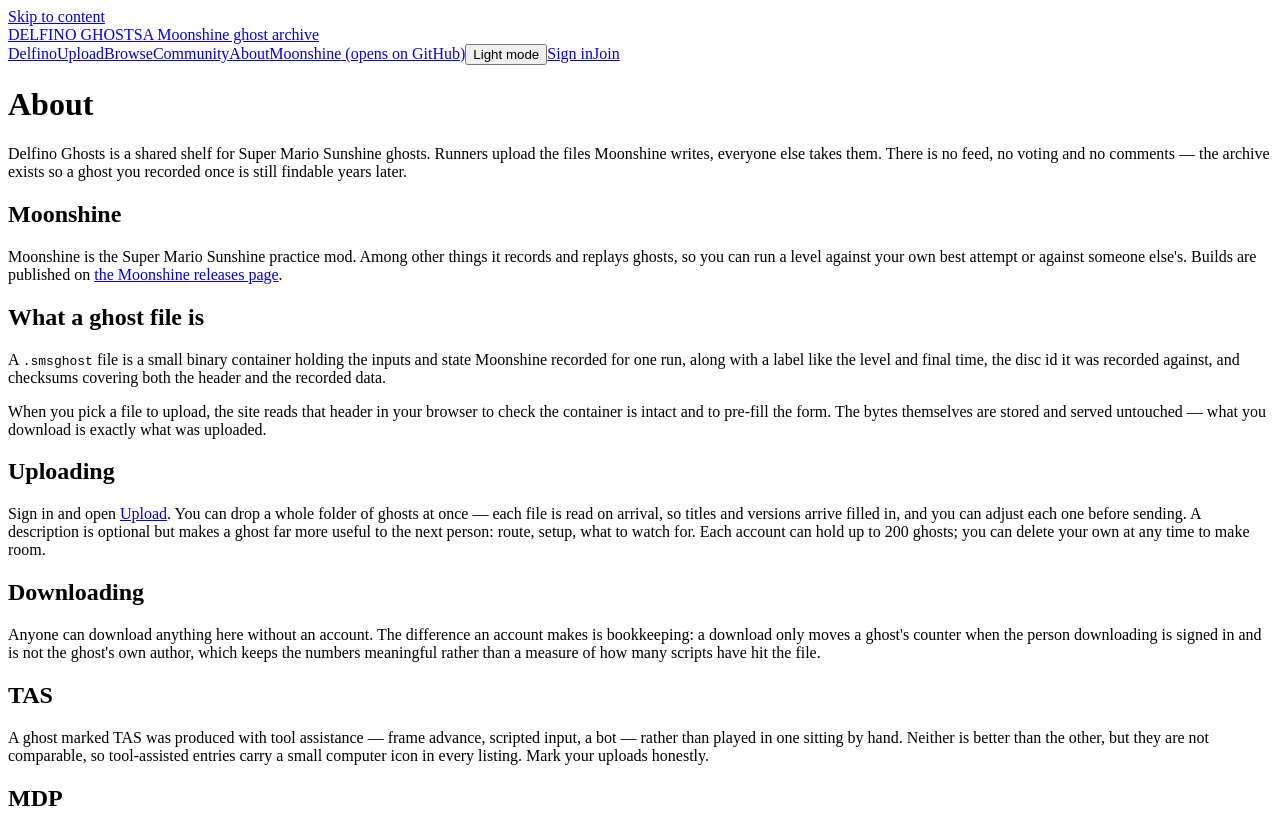
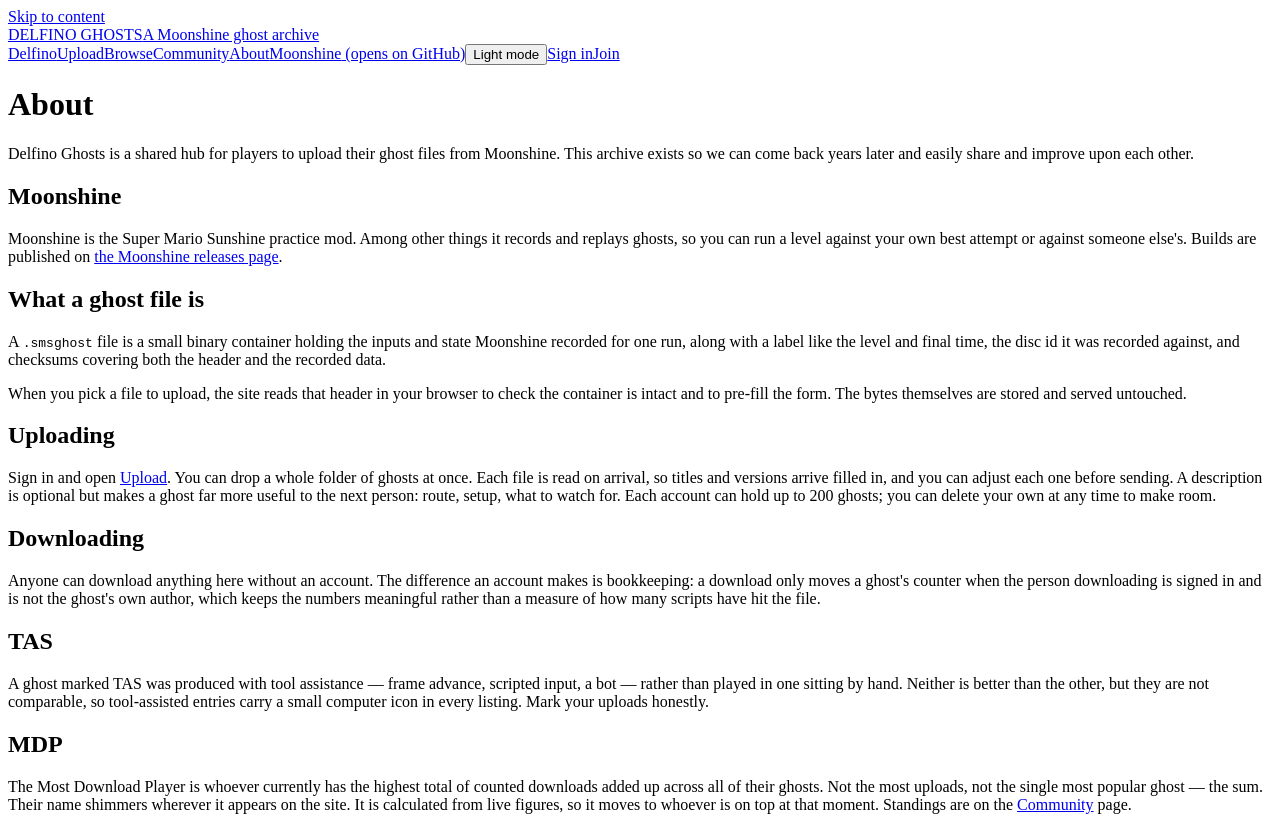
Before and after one commit to Zeldocto/delfino-ghosts, a React (Vite) app: page /about in a window 1280 px wide. Shown: the top 816 px of the page. Built offline with nearby package versions, Linux system fonts and the light colour scheme; no server answers; the HTML template or start-up script is replaced by a standard one.

Commit message:
Revise About page description for Delfino Ghosts
Updated the description of Delfino Ghosts for clarity and conciseness.

```diff
--- a/src/pages/About.tsx
+++ b/src/pages/About.tsx
@@ -11,9 +11,7 @@
 
       <div className="prose" style={{ marginTop: 16 }}>
         <p>
-          Delfino Ghosts is a shared shelf for Super Mario Sunshine ghosts. Runners upload the files
-          Moonshine writes, everyone else takes them. There is no feed, no voting and no comments —
-          the archive exists so a ghost you recorded once is still findable years later.
+          Delfino Ghosts is a shared hub for players to upload their ghost files from Moonshine. This archive exists so we can come back years later and easily share and improve upon each other.
         </p>
 
         <h2>Moonshine</h2>
@@ -36,13 +34,13 @@
         <p>
           When you pick a file to upload, the site reads that header in your browser to check the
           container is intact and to pre-fill the form. The bytes themselves are stored and served
-          untouched — what you download is exactly what was uploaded.
+          untouched.
         </p>
 
         <h2>Uploading</h2>
         <p>
           Sign in and open <Link to="/upload">Upload</Link>. You can drop a whole folder of ghosts
-          at once — each file is read on arrival, so titles and versions arrive filled in, and you
+          at once. Each file is read on arrival, so titles and versions arrive filled in, and you
           can adjust each one before sending. A description is optional but makes a ghost far more
           useful to the next person: route, setup, what to watch for. Each account can hold up to {GHOST_LIMIT} ghosts; you can delete
           your own at any time to make room.
```
